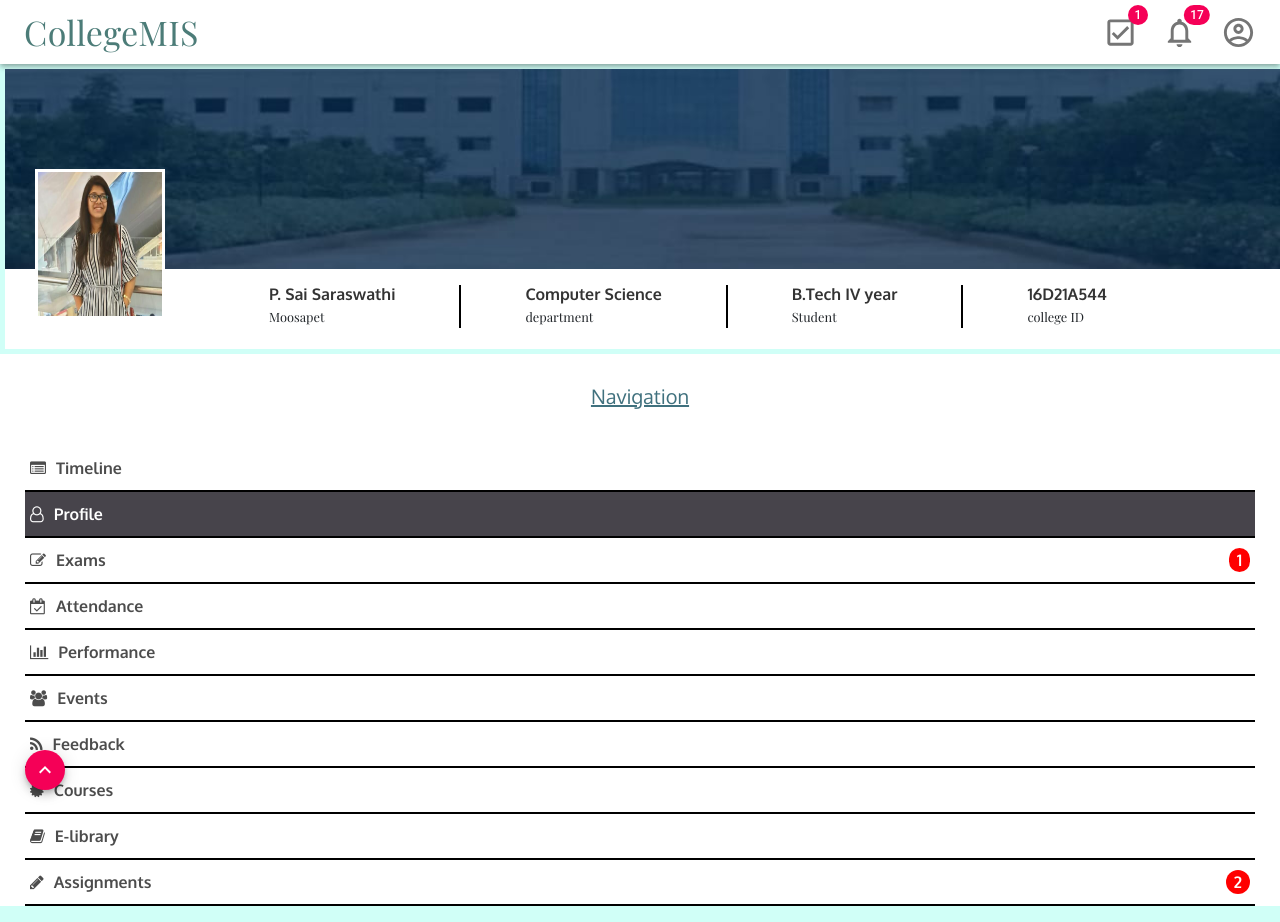
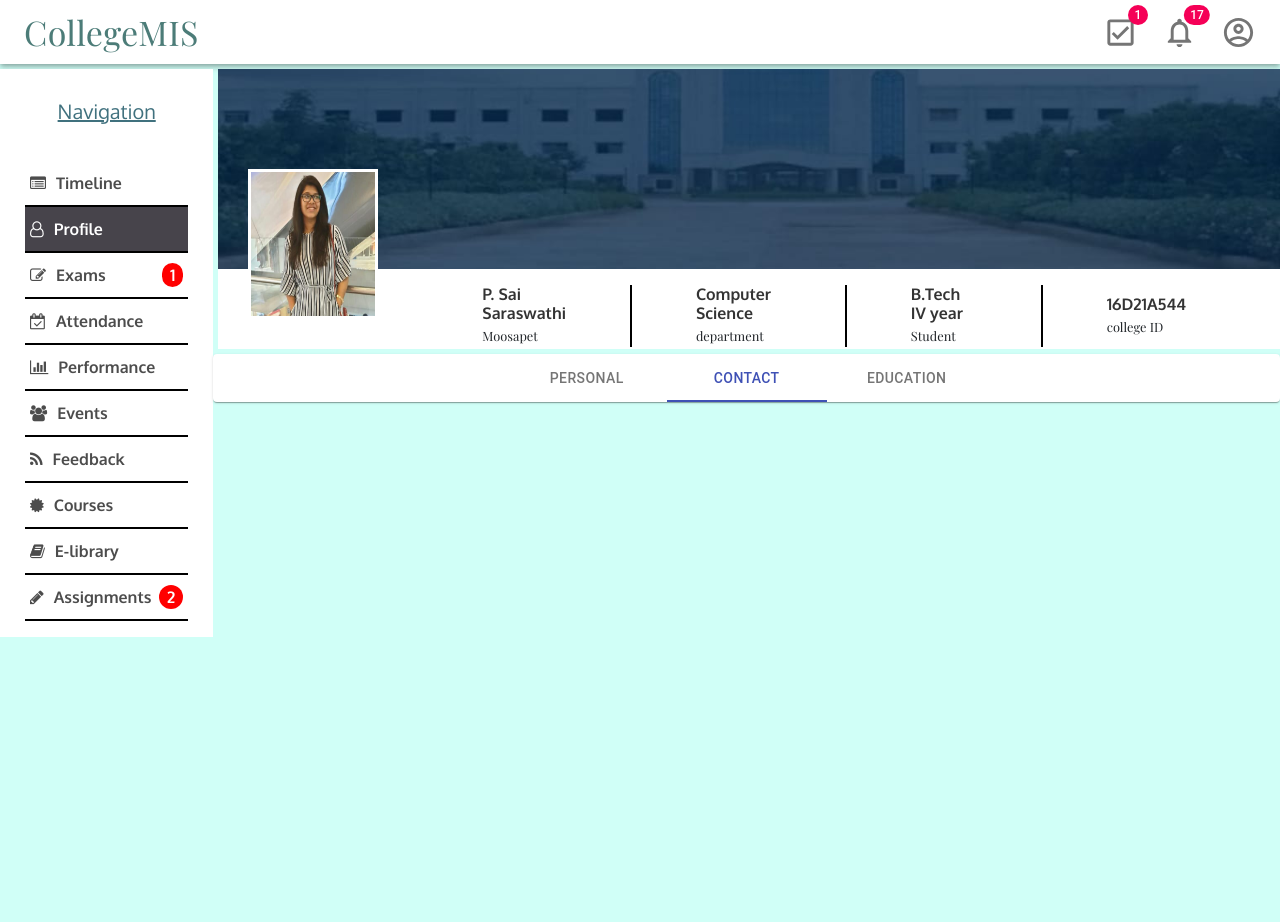
Before and after one commit to Nag112/collegeMIS, a React (Create React App) app: page /profile in a window 1280 px wide. After the commit the page ends 800 px from the top, so only its background shows below. Built offline with nearby package versions, Linux system fonts and the light colour scheme; a web font is replaced by a local one.

Commit message:
added horizantal tabs in profile

```diff
--- a/src/App.css
+++ b/src/App.css
@@ -1,8 +1,7 @@
 @import url(https://fonts.googleapis.com/css?family=Playfair+Display:regular,italic,700,700italic,900,900italic);
 @import url(https://fonts.googleapis.com/css?family=Josefin+Sans:100,100italic,300,300italic,regular,italic,600,600italic,700,700italic);
 .App{
-
-  height:100% !important;
+  min-height:100% !important;
 }
 /*  grid-template-columns:auto;
   grid-template-rows:auto;
--- a/src/App.js
+++ b/src/App.js
@@ -1,4 +1,4 @@
-import React, { Fragment } from "react";
+import React from "react";
 import Sidebar from "./components/Sidebar";
 import Calendar from "react-calendar";
 import Timetable from './components/timetable'
@@ -9,6 +9,7 @@ import "./App.css";
 import Header from './components/header'
 import Wallpaper from './components/wallpaper'
 import { Grid } from '@material-ui/core'
+import ScrollTop from './components/ScrollTop'
 export default class App extends React.Component {
   constructor(props) {
     super(props);
@@ -17,14 +18,22 @@ export default class App extends React.Component {
     }
   }
   state = {
-    date: new Date()
+    date: new Date(),
+    scroll:true
   };
 
   onChange = date => this.setState({ date });
-
+handleScroll=e=>
+{
+  console.log("NagC")
+  if(e.target.scrollHeight>10)
+  {
+    console.log("NagC")
+  }
+}
   render() {
     return (
-      <div className="App">
+      <div className="App" onScroll={this.handleScroll}>
         <Header />
         <Grid container direction="row" >
           <Grid item xs>
@@ -45,6 +54,7 @@ export default class App extends React.Component {
           </Grid>
         </Grid>
         <Messenger />
+        {this.state.scroll && <ScrollTop/> }
       </div>
     );
   }
--- a/src/components/Login/index.jsx
+++ b/src/components/Login/index.jsx
@@ -1,6 +1,6 @@
 import React,{Component} from 'react';
 import './style.css';
-import axios from 'axios';
+//import axios from 'axios';
 import Logo from '../../assets/clg.jpg'
 class Login extends Component {
     constructor(props)
--- a/src/components/ScrollTop/index.jsx
+++ b/src/components/ScrollTop/index.jsx
@@ -1,12 +1,12 @@
 import React from 'react'
-import Fab from '@material-ui/core/Fab';
+import {Fab} from '@material-ui/core';
 import KeyboardArrowUpIcon from '@material-ui/icons/KeyboardArrowUp';
 const handleClick = e =>
 {
   window.scrollTo(0,0);
 }
-export default props => {
-   return  <div className="scroll" onClick={handleClick}>
+export default () => {
+   return  <div  className="scroll" onClick={handleClick}>
    <Fab color="secondary" size="small" aria-label="scroll back to top">
      <KeyboardArrowUpIcon />
    </Fab>
--- a/src/components/Sidebar/sidebar.css
+++ b/src/components/Sidebar/sidebar.css
@@ -1,6 +1,6 @@
 .sidebar
 {
-    height:100% !important;
+    min-height:100% !important;
     background-color: white;
 }
 .sidebar h5
--- a/src/components/header/index.jsx
+++ b/src/components/header/index.jsx
@@ -11,7 +11,7 @@ import CheckBoxOutlineIcon from '@material-ui/icons/CheckBoxOutlined';
 import AccountCircle from '@material-ui/icons/AccountCircleOutlined';
 import NotificationsIcon from '@material-ui/icons/NotificationsOutlined';
 import MoreIcon from '@material-ui/icons/MoreVert';
-import ScrollTop from '../ScrollTop'
+
 
 const useStyles = makeStyles(theme => ({
   grow: {
@@ -173,7 +173,7 @@ export default function PrimarySearchAppBar(props) {
         {renderMobileMenu}
         {renderMenu}
       </div>
-      <ScrollTop/>
+
 
     </Fragment>
   );
--- a/src/components/profile/index.jsx
+++ b/src/components/profile/index.jsx
@@ -1,17 +1,43 @@
-import React, { Component,Fragment } from 'react'
-import Header from '../header'
+import React, { Component, Fragment } from "react";
+import Header from "../header";
 import Sidebar from "../Sidebar";
-import Wallpaper from '../wallpaper'
-export default class Profile extends Component
-{
-    render()
-    {
-        return <Fragment>
-         <Header/>
-                 <div className="App">
-                <Wallpaper/>
-                <Sidebar/>
-            </div>
-            </Fragment>
-    }
+import Wallpaper from "../wallpaper";
+import { Grid, Paper, Tabs, Tab,makeStyles } from "@material-ui/core";
+
+export default class Profile extends Component {
+  state = {
+    tab: 1
+  };
+  handleChange = (e, newValue) => {
+    this.setState({ tab: newValue });
+  };
+  render() {
+
+    return (
+      <Fragment>
+        <Header />
+        <div className="App">
+          <Grid container direction="row" alignItems="stretch">
+            <Grid item xs>
+              <Sidebar />
+            </Grid>
+            <Grid item xs={10}>
+              <Wallpaper />
+              <Grid container>
+               <Grid item xs={12}>
+                    <Paper variant="fullWidth">
+                      <Tabs value={this.state.tab} indicatorColor="primary" textColor="primary" onChange={this.handleChange} aria-label="profile" centered>
+                        <Tab label="Personal" />
+                        <Tab label="contact" />
+                        <Tab label="education" />
+                      </Tabs>
+                    </Paper>
+               </Grid>
+              </Grid>
+            </Grid>
+          </Grid>
+        </div>
+      </Fragment>
+    );
+  }
 }
--- a/src/index.css
+++ b/src/index.css
@@ -11,7 +11,7 @@ body {
   -webkit-font-smoothing: antialiased;
   -moz-osx-font-smoothing: grayscale;
   background-color: rgb(208, 255, 247);
-
+  overflow-Y: scroll;
 }
 
 ::-webkit-scrollbar {
@@ -46,3 +46,11 @@ a,a:hover
   left:25px;
   bottom:10px;
 }
+.invisible
+{
+  display: none;
+}
+.visible
+{
+  display: inline-block;
+}
```
